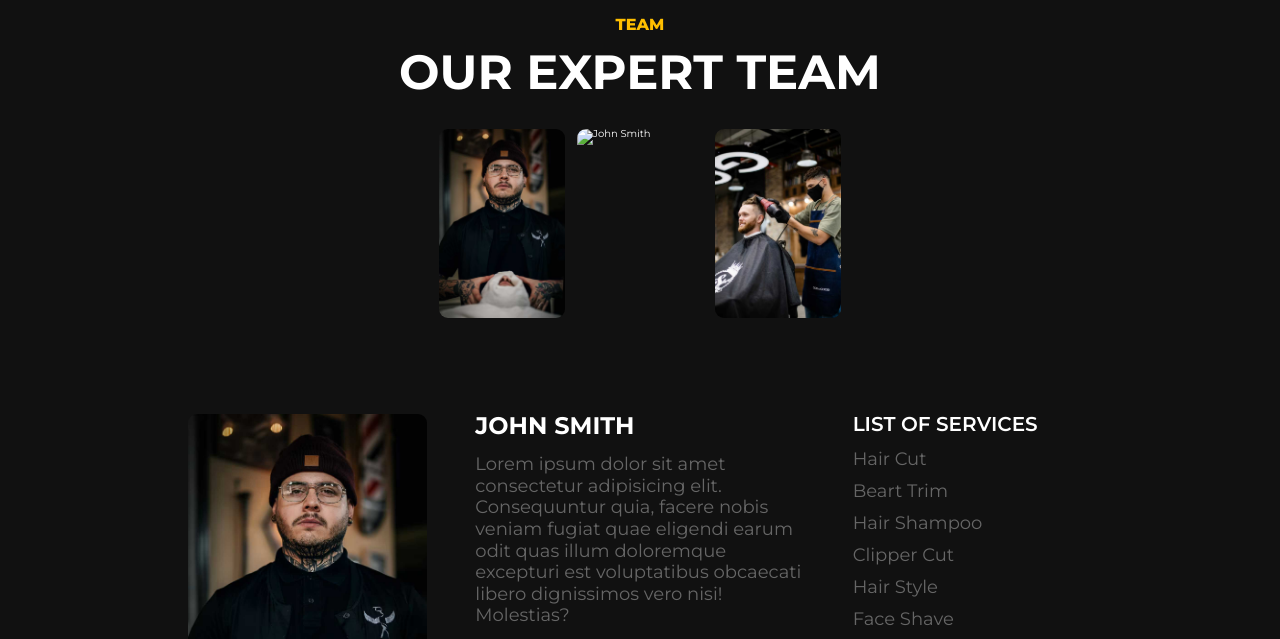
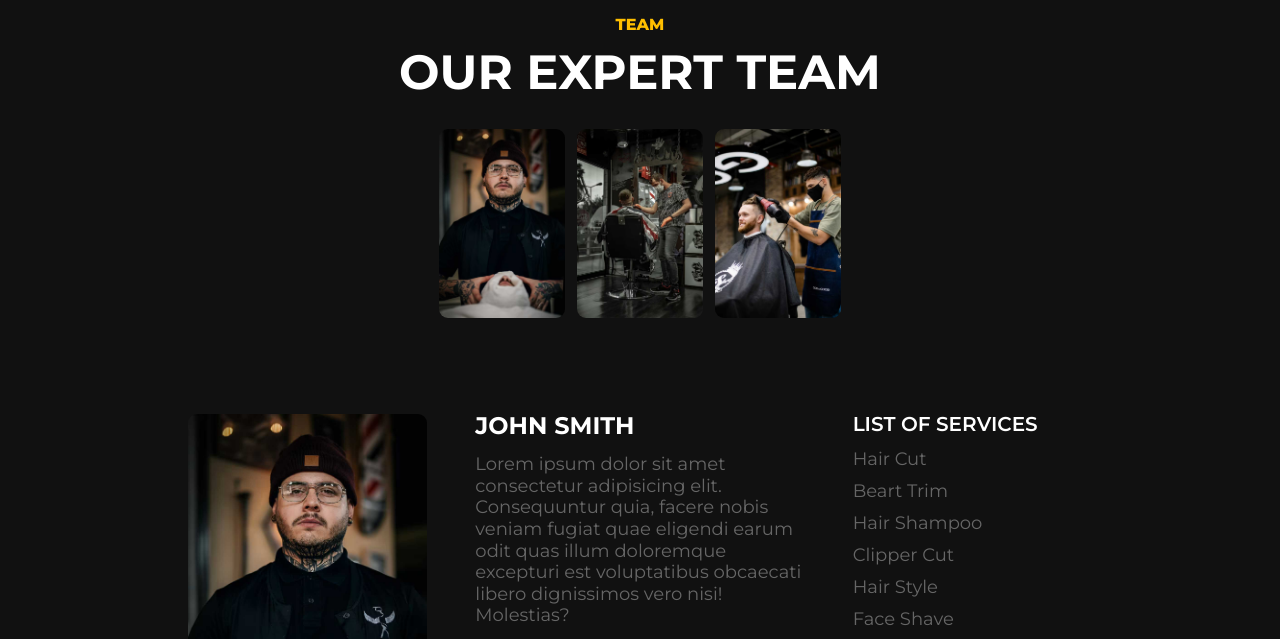
Before and after one commit to LucyFerrr/corte-supremo, a plain HTML site: page index.html in a window 1280 px wide. Shown: the part 2000-2639 px from the top of the page. Drawn offline with nearby package versions, Linux system fonts and the light colour scheme; some packages are replaced by stand-ins of ours; a script that the page names is missing.

Commit message:
forth commit

```diff
--- a/index.html
+++ b/index.html
@@ -219,7 +219,7 @@
             <figure class="barber-item">
               <img
                 class="team-barbers"
-                src="./img/Barbers/barber2.jpf"
+                src="./img/Barbers/barber2.jpg"
                 alt="John Smith"
               />
             </figure>
```
